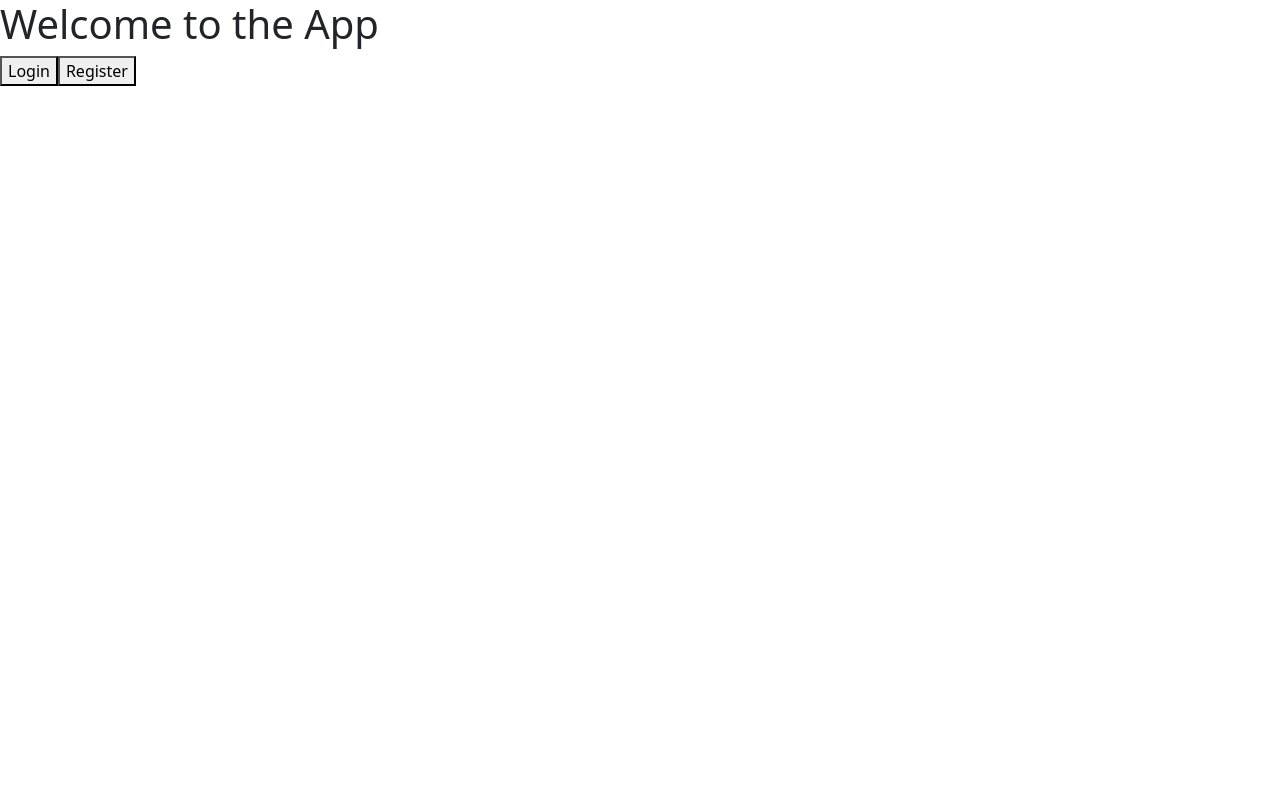
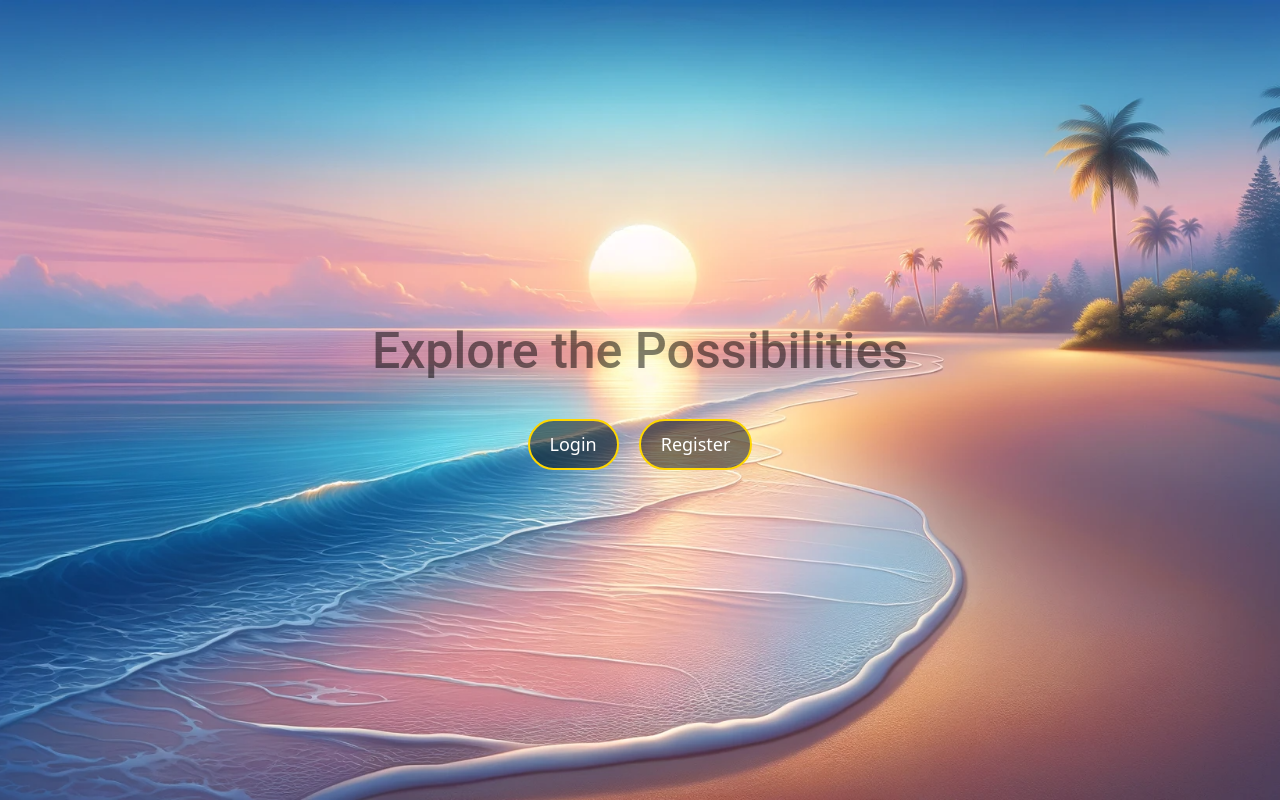
Before and after one commit to upretisaurav/OptiOrganizer, a React (Create React App) app in the folder react-frontend/: page / in a window 1280 px wide. Built offline with nearby package versions, Linux system fonts and the light colour scheme.

Commit message:
Welcome page Ui updated

```diff
--- a/react-frontend/package.json
+++ b/react-frontend/package.json
@@ -9,6 +9,7 @@
     "axios": "^1.6.2",
     "bootstrap": "^5.3.2",
     "react": "^18.2.0",
+    "react-bootstrap": "^2.9.1",
     "react-dom": "^18.2.0",
     "react-router-dom": "^6.20.0",
     "react-scripts": "5.0.1",
--- a/react-frontend/src/Home.js
+++ b/react-frontend/src/Home.js
@@ -1,12 +1,14 @@
 import React from "react";
 import { Link } from "react-router-dom";
 
-function Home(){
+function Home() {
     return (
-        <div>
-            <h1> Welcome to the App</h1>
-            <Link to = "/login"><button>Login</button></Link>
-            <Link to = "/register"><button>Register</button></Link>
+        <div className="showcase">
+            <h1>Explore the Possibilities</h1>
+            <div className="button-container">
+                <Link to="/login"><button className="circular-button">Login</button></Link>
+                <Link to="/register"><button className="circular-button">Register</button></Link>
+            </div>
         </div>
     );
 }
--- a/react-frontend/src/index.css
+++ b/react-frontend/src/index.css
@@ -11,3 +11,47 @@ code {
   font-family: source-code-pro, Menlo, Monaco, Consolas, 'Courier New',
     monospace;
 }
+
+* {
+  margin: 0;
+  padding: 0;
+}
+
+.showcase {
+  background-image: url('assets/bg-image.png');
+  background-size: cover;
+  background-position: center;
+  height: 100vh;
+  display: flex;
+  flex-direction: column;
+  justify-content: center;
+  align-items: center;
+  text-align: center;
+  padding: 0 20px;
+}
+
+.showcase h1 {
+  font-size: 50px;
+  color: rgba(0, 0, 0, 0.5);
+  font-family: 'Roboto', sans-serif;
+}
+
+.button-container {
+  margin-top: 20px;
+}
+
+.circular-button {
+  font-size: 18px;
+  color: #FFFFFF;
+  background: rgba(0, 0, 0, 0.5);
+  border: 2px solid #FFD700;
+  padding: 10px 20px;
+  border-radius: 50px;
+  margin: 10px;
+  cursor: pointer;
+  transition: all 0.3s ease;
+}
+
+.circular-button:hover {
+  background: rgba(255, 255, 255, 0.1); /* Adjust hover background color as needed */
+}
```
Also changed, not shown: react-frontend/src/assets/bg-image.png (added), 1 other file (tests, documents, lock files or other folders).
